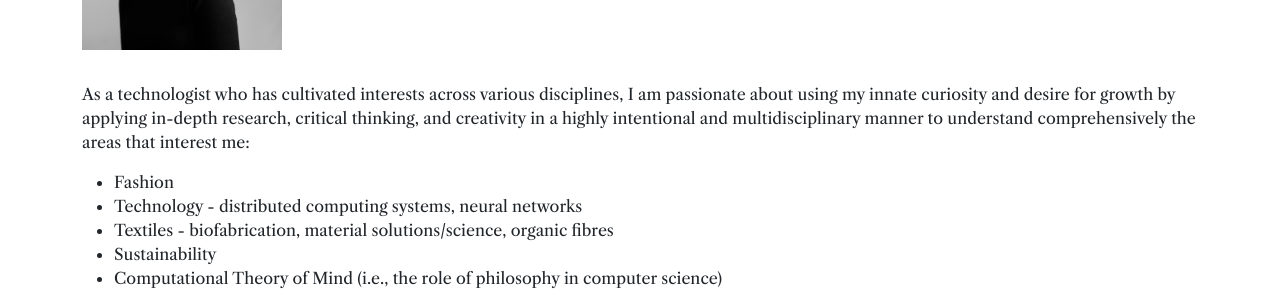
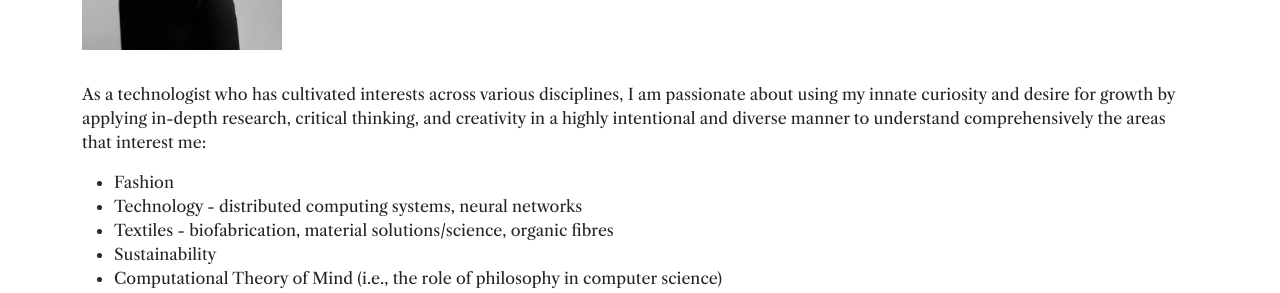
Before and after one commit to ipjessica/ipjessica.github.io, a Jekyll site: the page built from about.md, in a window 1280 px wide. Shown: the part 349-642 px from the top of the page. Built offline with Jekyll 4.4.1, drawn with Linux system fonts in a browser that asks for light colours.

Commit message:
Update about.md

```diff
--- a/about.md
+++ b/about.md
@@ -6,7 +6,7 @@ permalink: /about/
 
 <h4>Interdisciplinary Technologist, Autodidact</h4>
 <img src="/assets/images/9.jpg" alt="headshot" width="200" height="40"/>
-<p>As a technologist who has cultivated interests across various disciplines, I am passionate about using my innate curiosity and desire for growth by applying in-depth research, critical thinking, and creativity in a highly intentional and multidisciplinary manner to understand comprehensively the areas that interest me:</p>
+<p>As a technologist who has cultivated interests across various disciplines, I am passionate about using my innate curiosity and desire for growth by applying in-depth research, critical thinking, and creativity in a highly intentional and diverse manner to understand comprehensively the areas that interest me:</p>
 
 <ul>
     <li>Fashion</li>
```
